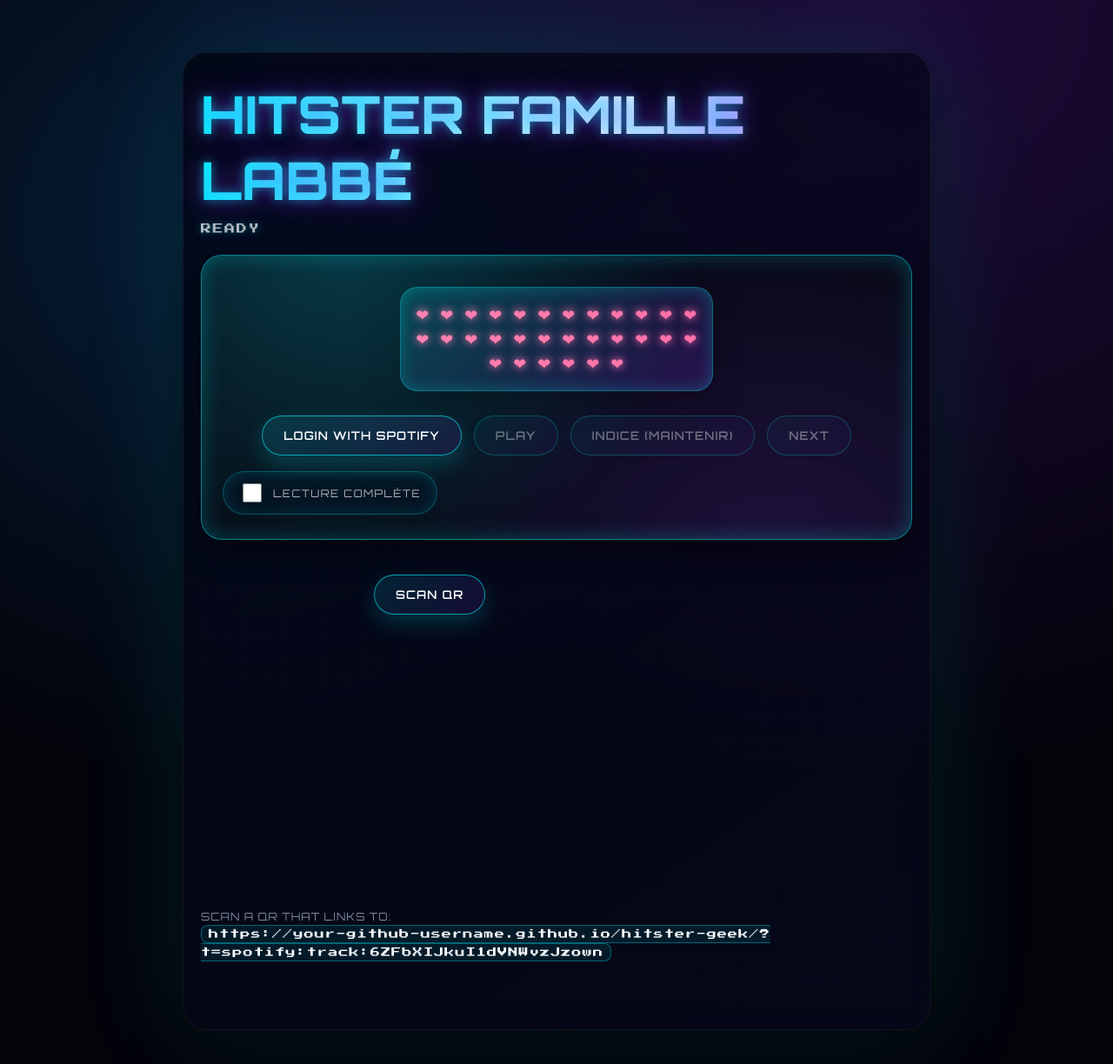
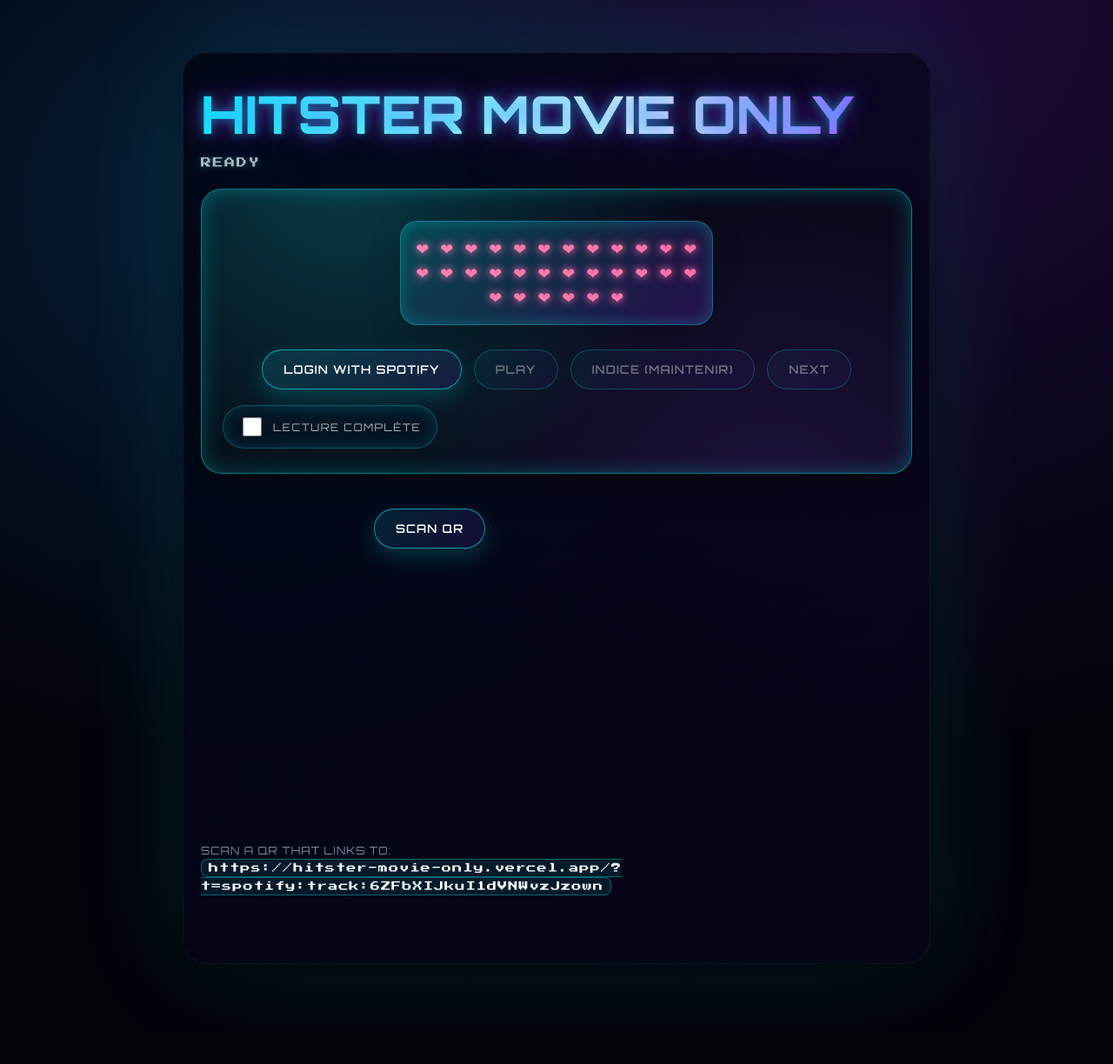
Before and after one commit to Joreach3023/Hitster_movie_only, a website: page index.html in a window 1280 px wide. Shown: the whole page at 87% size. After the commit the page ends 1185 px from the top, so only its background shows below. Drawn offline with nearby package versions, Linux system fonts and the light colour scheme.

Commit message:
Update title and QR code link in index.html

```diff
--- a/index.html
+++ b/index.html
@@ -32,7 +32,7 @@
     <div class="scene__orb"></div>
   </div>
   <main class="wrap">
-    <h1>Hitster Famille Labbé</h1>
+    <h1>Hitster Movie Only</h1>
     <div id="status" class="status">Ready</div>
 
     <div class="card">
@@ -71,7 +71,7 @@
 
     <p class="hint">
       Scan a QR that links to:<br />
-      <code>https://your-github-username.github.io/hitster-geek/?t=spotify:track:6ZFbXIJkuI1dVNWvzJzown</code>
+      <code>https://hitster-movie-only.vercel.app/?t=spotify:track:6ZFbXIJkuI1dVNWvzJzown</code>
     </p>
   </main>
 
```
